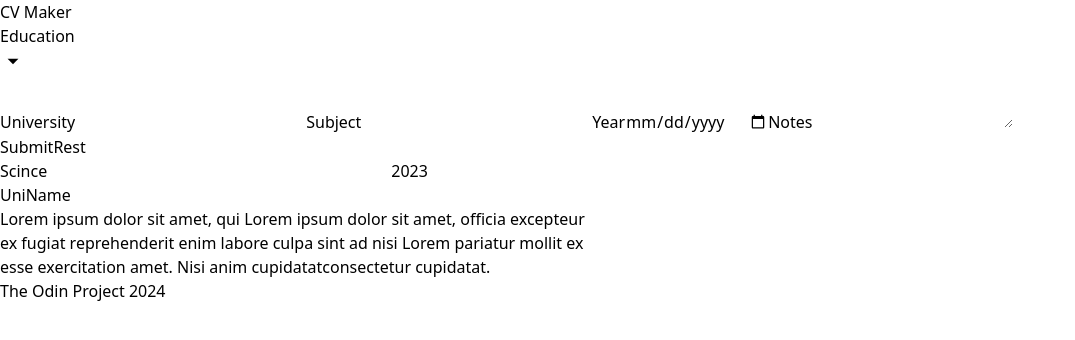
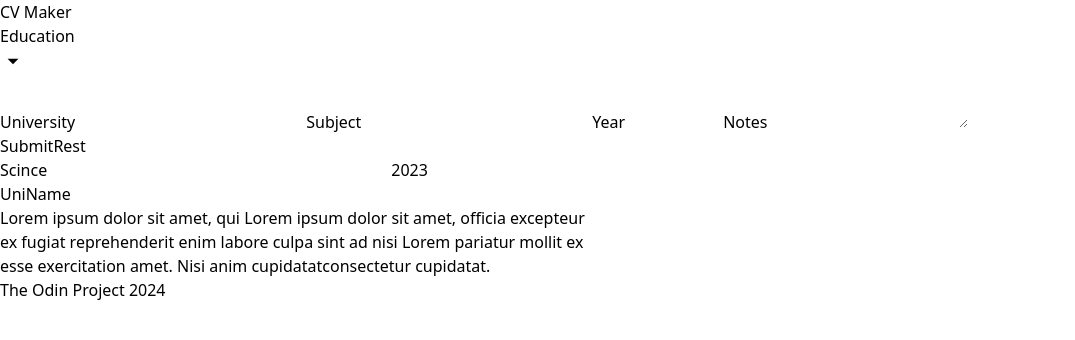
Before and after one commit to Mokhtar25/CvMaker, a React (Vite) app: page / in a window 1280 px wide. Shown: the top 340 px of the page, without its empty margins (0-1075 px from the left). Built offline with nearby package versions, Linux system fonts and the light colour scheme.

Commit message:
adding form valdation

```diff
--- a/src/App.tsx
+++ b/src/App.tsx
@@ -5,16 +5,21 @@ import Card from "./components/Card";
 import Section from "./components/Section";
 import { DisplayEdu } from "./components/DisplayEdu";
 
+import { Data } from "./components/Card";
+import { defaultData } from "./components/Card";
 // you can passdown functions to help with passing and moving around data that might change and
 // also to rint inthe other field and when submit
+
 function App() {
+  const [eduInfo, setEduInfo] = useState<Data>(defaultData);
+
   return (
     <>
       <Header />
       <div className="content flex justify-between h-screen">
         <div className="info w-[35%] ">
           <Section text={"Education"}>
-            <Card submit={() => console.log("3")} />
+            <Card submit={setEduInfo} />
           </Section>
         </div>
         <div className="display w-[65%] flex justify-center">
@@ -24,6 +29,14 @@ function App() {
             endYear="2023"
             notes="Lorem ipsum dolor sit amet, qui Lorem ipsum dolor sit amet, officia excepteur ex fugiat reprehenderit enim labore culpa sint ad nisi Lorem pariatur mollit ex esse exercitation amet. Nisi anim cupidatatconsectetur cupidatat."
           />
+          {eduInfo.subject && (
+            <DisplayEdu
+              uniName={eduInfo.uniName}
+              subject={eduInfo.subject}
+              notes={eduInfo.notes}
+              endYear={eduInfo.endYear}
+            />
+          )}
         </div>
       </div>
 
--- a/src/components/Card.tsx
+++ b/src/components/Card.tsx
@@ -8,7 +8,7 @@ import React, {
 import { useState } from "react";
 
 interface Props {
-  submit: () => void;
+  submit: any;
   hide?: (e: boolean) => void;
 }
 export interface Data {
@@ -18,7 +18,7 @@ export interface Data {
   notes: string;
 }
 
-const defaultData: Data = {
+export const defaultData: Data = {
   uniName: "",
   subject: "",
   endYear: "",
@@ -57,6 +57,7 @@ const CardEduc: FC<Props> = (props) => {
   const handleSubmit = (e: React.FormEvent) => {
     e.preventDefault();
     if (props.hide) props.hide(false);
+    props.submit(data);
   };
   return (
     <div className="border-2    bg-slate-200 font-bold flex flex-col gap-4 pl-6 ">
@@ -68,6 +69,7 @@ const CardEduc: FC<Props> = (props) => {
             type="text"
             className={inputStyle}
             onChange={(e) => handelChange("uniName", e)}
+            required
           />
         </label>
         <label className="block">
@@ -76,6 +78,7 @@ const CardEduc: FC<Props> = (props) => {
             value={data.subject}
             type="text"
             className={inputStyle}
+            required
             onChange={(e) => handelChange("subject", e)}
           />
         </label>
@@ -84,7 +87,10 @@ const CardEduc: FC<Props> = (props) => {
           {"Year"}
           <input
             value={data.endYear}
-            type="date"
+            min="1980"
+            max="2030"
+            required
+            type="number"
             className={inputStyle}
             onChange={(e) => handelChange("endYear", e)}
           />
@@ -94,8 +100,9 @@ const CardEduc: FC<Props> = (props) => {
           {"Notes"}
           <textarea
             value={data.notes}
-            className={inputStyle + " h-28 "}
+            className={inputStyle + " h-fit min-h-20 max-h-72"}
             onChange={(e) => handelChange("notes", e)}
+            required
           />
         </label>
         <div className="flex justify-between pr-4 flex-row-reverse  py-2">
```
